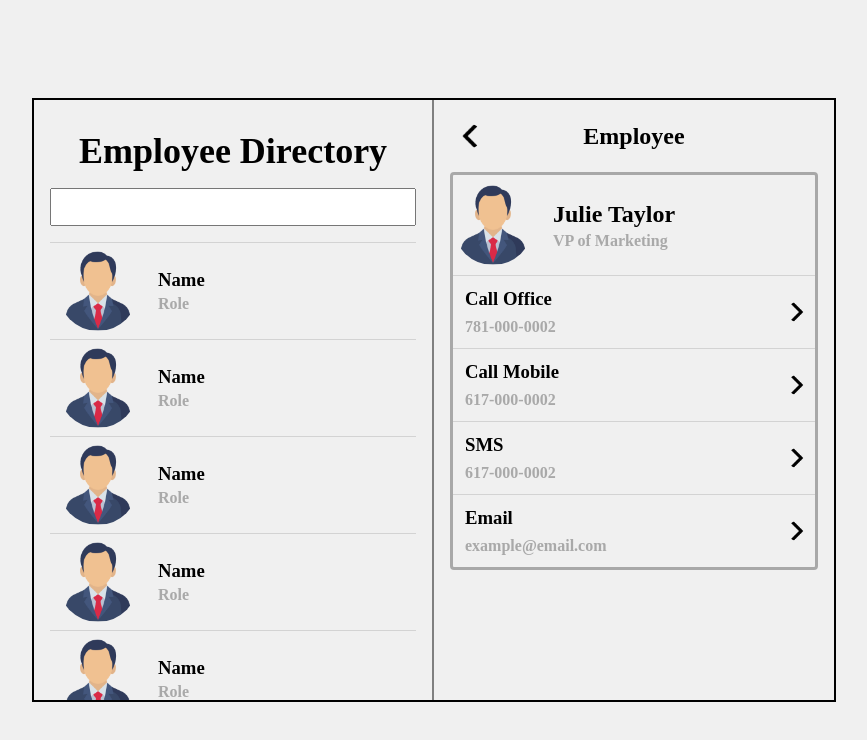
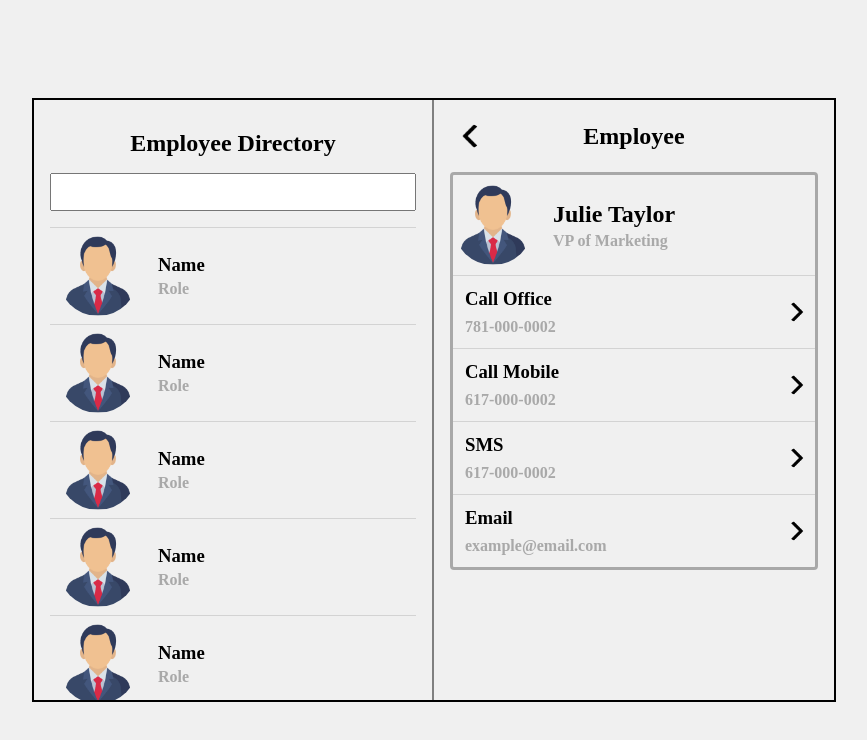
Before and after one commit to statesjs/ALAB320.1, a React (Vite) app: page / in a window 1280 px wide. Shown: the top 740 px of the page, without its empty margins (206-1073 px from the left). Built offline with nearby package versions, Linux system fonts and the light colour scheme.

Commit message:
made it look almost the same, messy css

```diff
--- a/src/index.css
+++ b/src/index.css
@@ -85,8 +85,6 @@ body {
 /* Header Titles */
 
 .Header {
-  font-size: 1.5rem;
-  font-weight: bold;
   text-align: center;
   margin-bottom: 1rem;
   padding-top: 10px;
```
